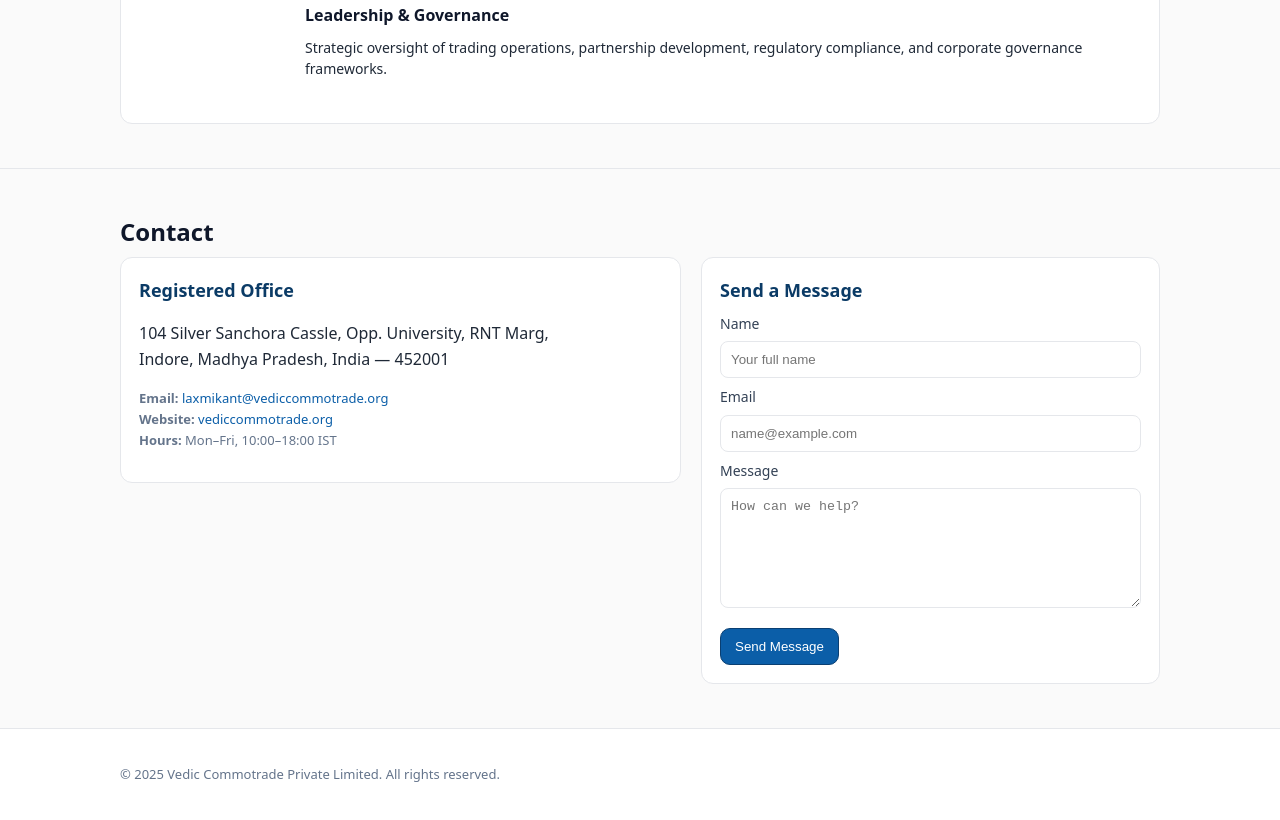
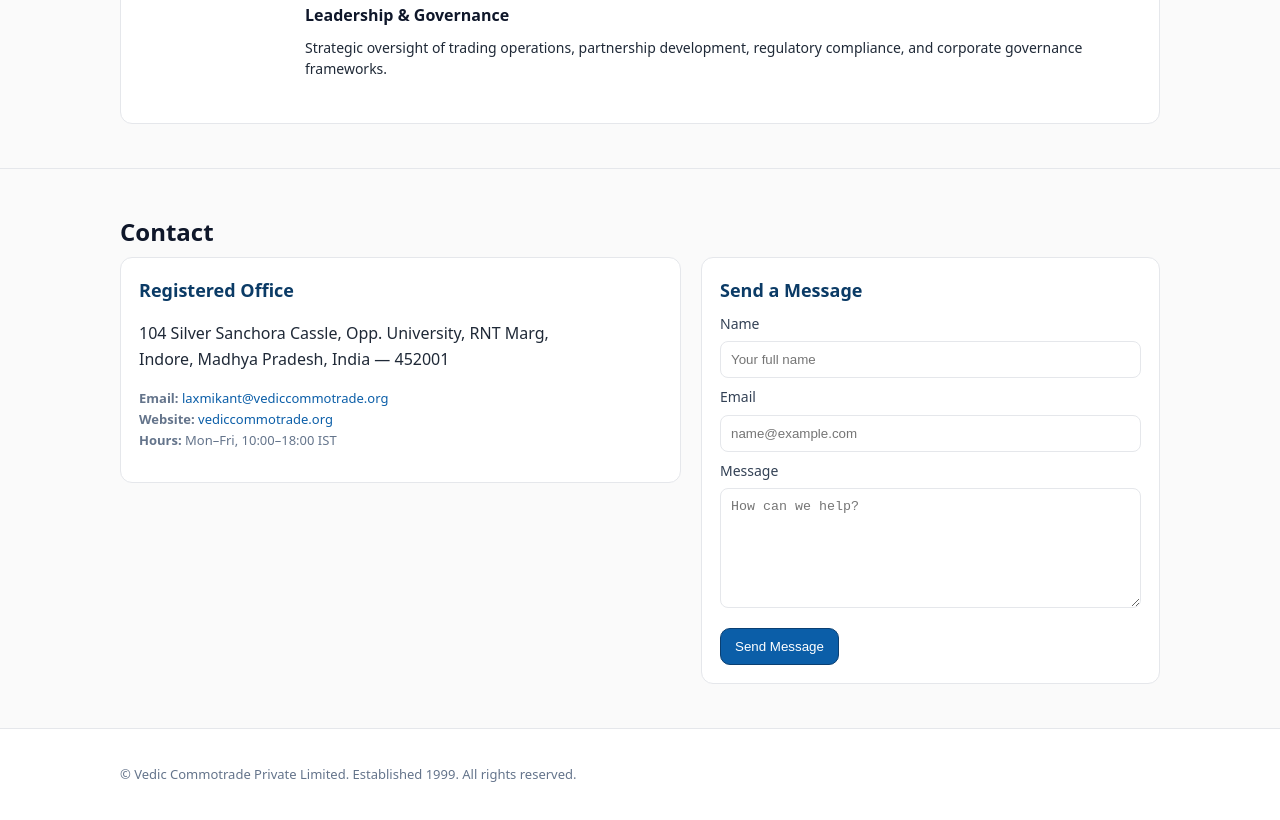
Before and after one commit to BlurryFace04/vedic-website, a website built with Vite: page index.html in a window 1280 px wide. Shown: the part 1691-2511 px from the top of the page. Built offline with nearby package versions, Linux system fonts and the light colour scheme.

Commit message:
Update footer with established year and clean up JavaScript

```diff
--- a/index.html
+++ b/index.html
@@ -192,7 +192,7 @@
   <footer>
     <div class="container">
       <div style="display:flex;flex-wrap:wrap;gap:12px;align-items:center;justify-content:space-between">
-        <p class="note">© <span id="year"></span> Vedic Commotrade Private Limited. All rights reserved.</p>
+        <p class="note">© Vedic Commotrade Private Limited. Established 1999. All rights reserved.</p>
       </div>
     </div>
   </footer>
--- a/src/main.js
+++ b/src/main.js
@@ -1,4 +1 @@
 import './style.css'
-
-// Set current year in footer
-document.getElementById('year').textContent = new Date().getFullYear();
```
